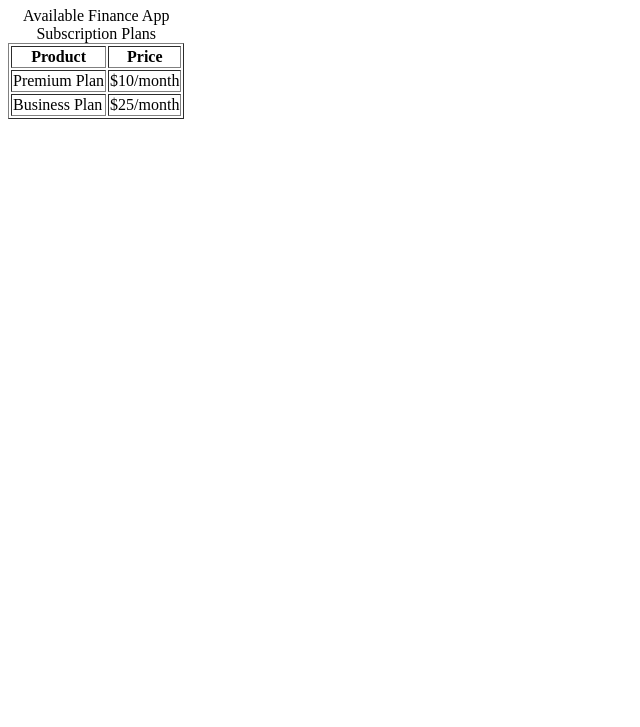
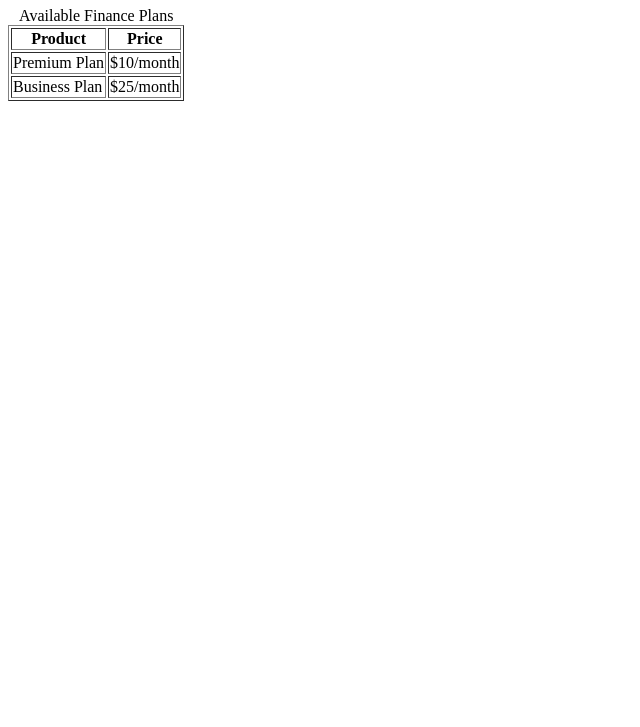
Before and after one commit to Zeeshancloud15/finaceapp, a website: page views/store.html in a window 1280 px wide. Shown: the part 73-800 px from the top of the page, without its empty margins (0-640 px from the left). Drawn offline with Linux system fonts and the light colour scheme.

Commit message:
Update store.html

```diff
--- a/views/store.html
+++ b/views/store.html
@@ -2,26 +2,34 @@
 <html lang="en">
 <head>
     <meta charset="UTF-8">
-    <meta name="viewport" content="width=device-width, initial-scale=1.0">
+    <meta name="viewport"
+          content="width=device-width, initial-scale=1.0">
     <title>Store - Finance App</title>
 </head>
 <body>
+
 <h1>Finance Products</h1>
 
 <table border="1">
-        <caption>Available Finance App Subscription Plans</caption>
+
+    <caption>Available Finance Plans</caption>
+
     <tr>
         <th>Product</th>
         <th>Price</th>
     </tr>
+
     <tr>
         <td>Premium Plan</td>
         <td>$10/month</td>
     </tr>
+
     <tr>
         <td>Business Plan</td>
         <td>$25/month</td>
     </tr>
+
 </table>
+
 </body>
 </html>
```
Lines whose indentation alone changed are shown as unchanged.
